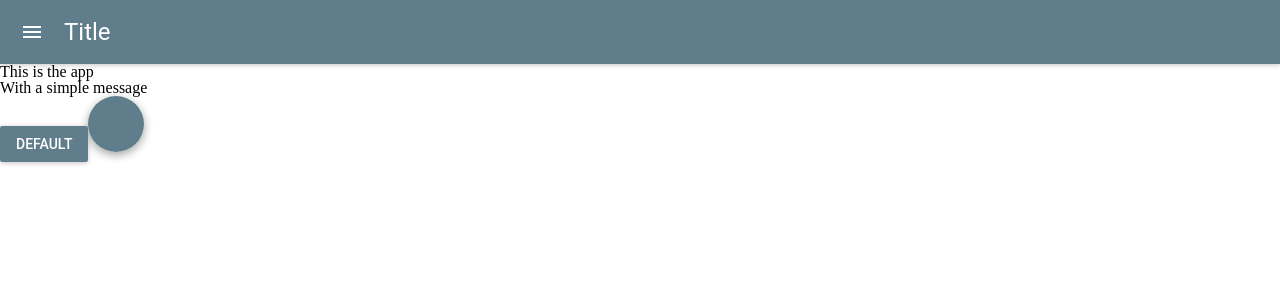
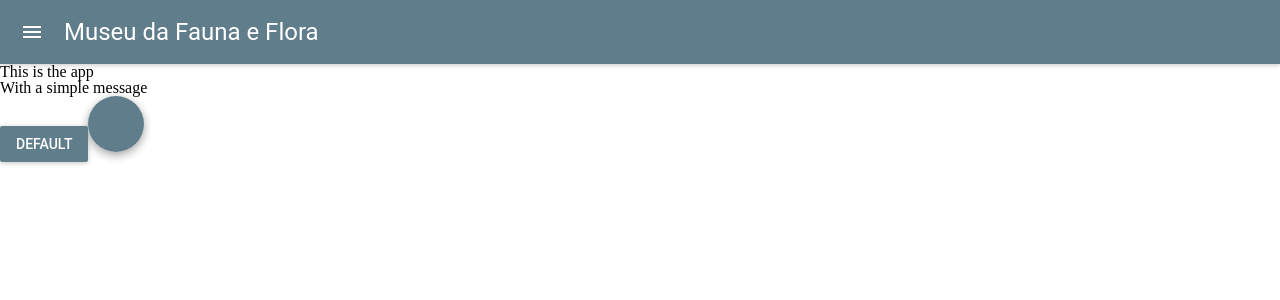
Before and after one commit to hick209/digital-museum, a React app: page / in a window 1280 px wide. Shown: the top 300 px of the page. Built offline with nearby package versions, Linux system fonts and the light colour scheme; the HTML template or start-up script is replaced by a standard one; what react-tap-event-plugin would draw is missing.

Commit message:
Added first string

```diff
--- a/src/components/ui/App.js
+++ b/src/components/ui/App.js
@@ -5,6 +5,7 @@ import { blueGrey500, blueGrey700, lightGreenA200 } from 'material-ui/styles/col
 import AppBar from 'material-ui/AppBar'
 import RaisedButton from 'material-ui/RaisedButton'
 import FloatingActionButton from 'material-ui/FloatingActionButton'
+import strings from '../../strings'
 
 const muiTheme = getMuiTheme({
   palette: {
@@ -20,7 +21,7 @@ const muiTheme = getMuiTheme({
 const App = () => (
   <MuiThemeProvider muiTheme={muiTheme}>
     <div>
-      <AppBar title="Title"/>
+      <AppBar title={ strings.app.appBarTitle }/>
       <h1>This is the app</h1>
       <p>With a simple message</p>
       <RaisedButton label="Default" primary={true}/>
--- a/src/strings.js
+++ b/src/strings.js
@@ -1,4 +1,8 @@
 export const strings = {
+  app: {
+    title: 'Museu da Fauna e Flora - USP São Carlos',
+    appBarTitle: 'Museu da Fauna e Flora'
+  }
 }
 
 export default strings
```
